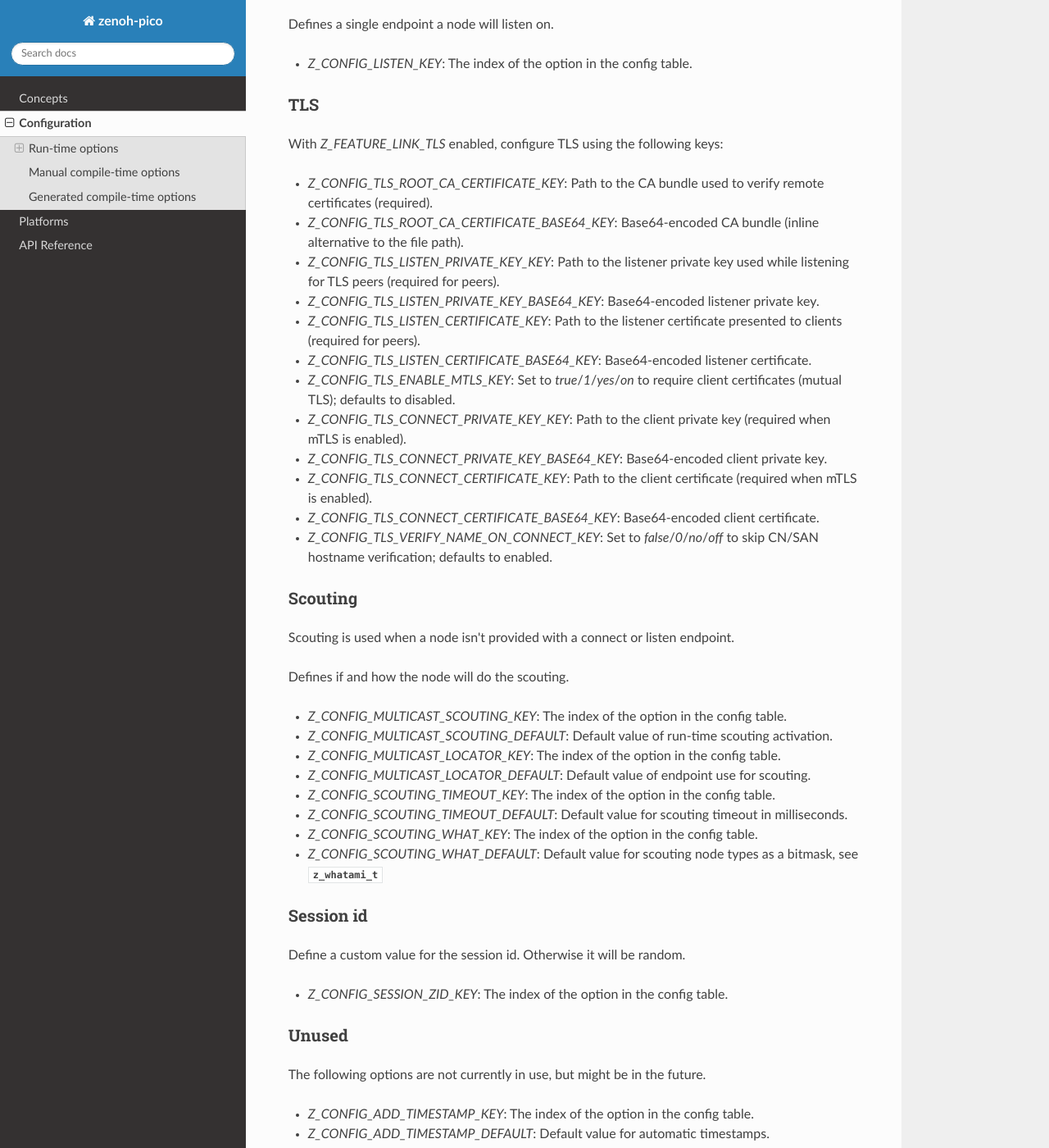
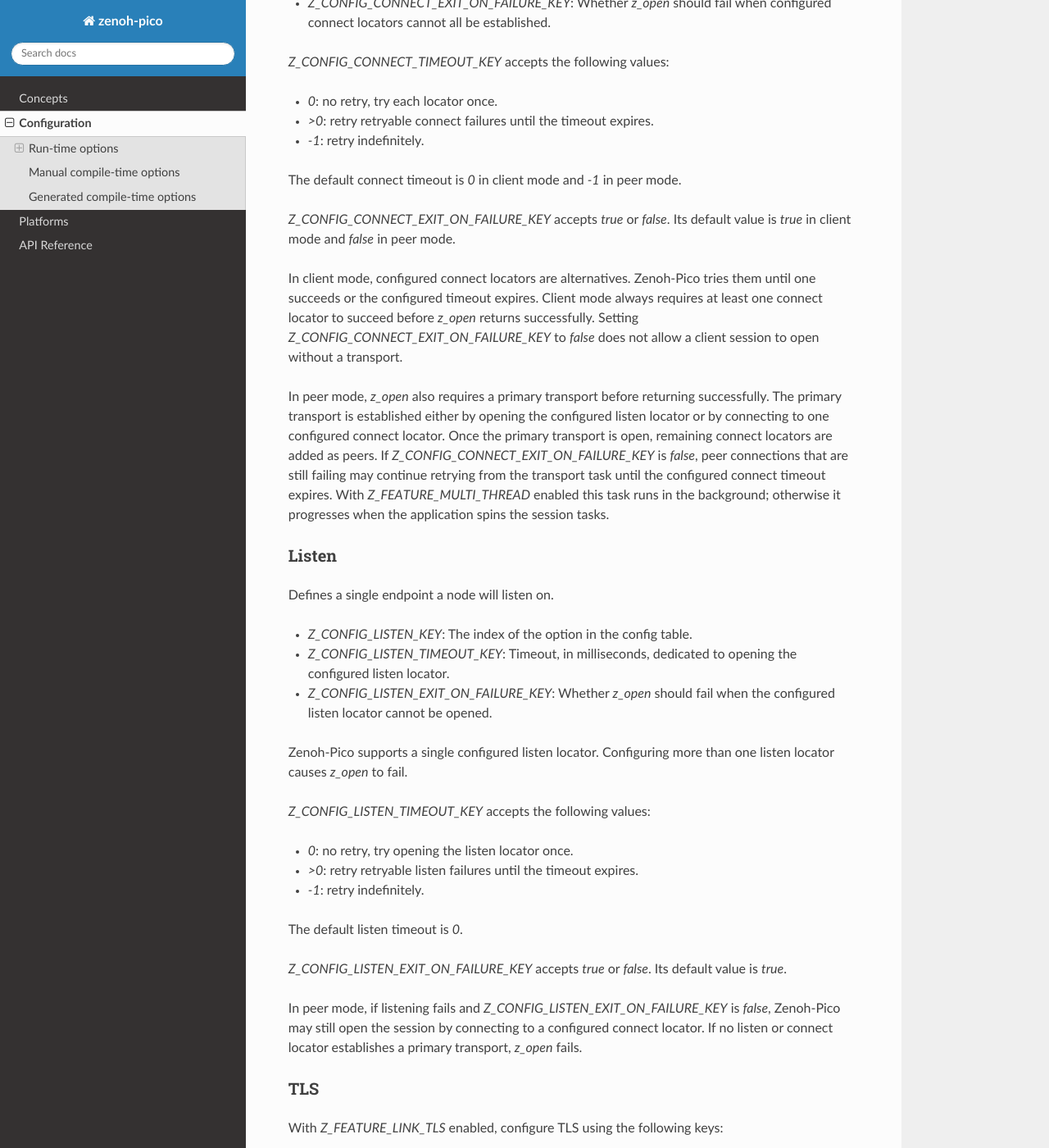
Before and after one commit to eclipse-zenoh/zenoh-pico, a Sphinx documentation site: the page built from docs/config.rst, in a window 1280 px wide and 1400 px high, scrolled down 828 px. Shown: the whole window at 82% size. Built offline with Sphinx 7.4.7 and the Read the Docs theme 3.1.0, drawn with Linux system fonts in a browser that asks for light colours; some of the changed text lies outside the part shown.

Commit message:
Document z_open connection retry configuration

```diff
--- a/docs/api.rst
+++ b/docs/api.rst
@@ -1101,7 +1101,7 @@ See details at :ref:`owned_types_concept`
 .. c:type:: z_moved_session_t
 
 .. c:type:: z_id_t
-.. c:type:: z_open_options_t
+.. autoctype:: types.h::z_open_options_t
 
 Functions
 ^^^^^^^^^
--- a/docs/config.rst
+++ b/docs/config.rst
@@ -41,6 +41,33 @@ Connect
 Defines one or multiple endpoints a node will connect to.
 
 * `Z_CONFIG_CONNECT_KEY`: The index of the option in the config table.
+* `Z_CONFIG_CONNECT_TIMEOUT_KEY`: Timeout, in milliseconds, dedicated to establishing configured connect locators.
+* `Z_CONFIG_CONNECT_EXIT_ON_FAILURE_KEY`: Whether `z_open` should fail when configured connect locators cannot all be
+  established.
+
+`Z_CONFIG_CONNECT_TIMEOUT_KEY` accepts the following values:
+
+* `0`: no retry, try each locator once.
+* `>0`: retry retryable connect failures until the timeout expires.
+* `-1`: retry indefinitely.
+
+The default connect timeout is `0` in client mode and `-1` in peer mode.
+
+`Z_CONFIG_CONNECT_EXIT_ON_FAILURE_KEY` accepts `true` or `false`.
+Its default value is `true` in client mode and `false` in peer mode.
+
+In client mode, configured connect locators are alternatives.
+Zenoh-Pico tries them until one succeeds or the configured timeout expires.
+Client mode always requires at least one connect locator to succeed before `z_open` returns successfully.
+Setting `Z_CONFIG_CONNECT_EXIT_ON_FAILURE_KEY` to `false` does not allow a client session to open without a transport.
+
+In peer mode, `z_open` also requires a primary transport before returning successfully.
+The primary transport is established either by opening the configured listen locator or by connecting to one configured connect locator.
+Once the primary transport is open, remaining connect locators are added as peers.
+If `Z_CONFIG_CONNECT_EXIT_ON_FAILURE_KEY` is `false`, peer connections that are still failing may continue retrying from
+the transport task until the configured connect timeout expires.
+With `Z_FEATURE_MULTI_THREAD` enabled this task runs in the background; otherwise it progresses when the application
+spins the session tasks.
 
 Listen
 ------
@@ -48,6 +75,27 @@ Listen
 Defines a single endpoint a node will listen on.
 
 * `Z_CONFIG_LISTEN_KEY`: The index of the option in the config table.
+* `Z_CONFIG_LISTEN_TIMEOUT_KEY`: Timeout, in milliseconds, dedicated to opening the configured listen locator.
+* `Z_CONFIG_LISTEN_EXIT_ON_FAILURE_KEY`: Whether `z_open` should fail when the configured listen locator cannot be
+  opened.
+
+Zenoh-Pico supports a single configured listen locator.
+Configuring more than one listen locator causes `z_open` to fail.
+
+`Z_CONFIG_LISTEN_TIMEOUT_KEY` accepts the following values:
+
+* `0`: no retry, try opening the listen locator once.
+* `>0`: retry retryable listen failures until the timeout expires.
+* `-1`: retry indefinitely.
+
+The default listen timeout is `0`.
+
+`Z_CONFIG_LISTEN_EXIT_ON_FAILURE_KEY` accepts `true` or `false`.
+Its default value is `true`.
+
+In peer mode, if listening fails and `Z_CONFIG_LISTEN_EXIT_ON_FAILURE_KEY` is `false`, Zenoh-Pico may still open the
+session by connecting to a configured connect locator.
+If no listen or connect locator establishes a primary transport, `z_open` fails.
 
 TLS
 ---
```
